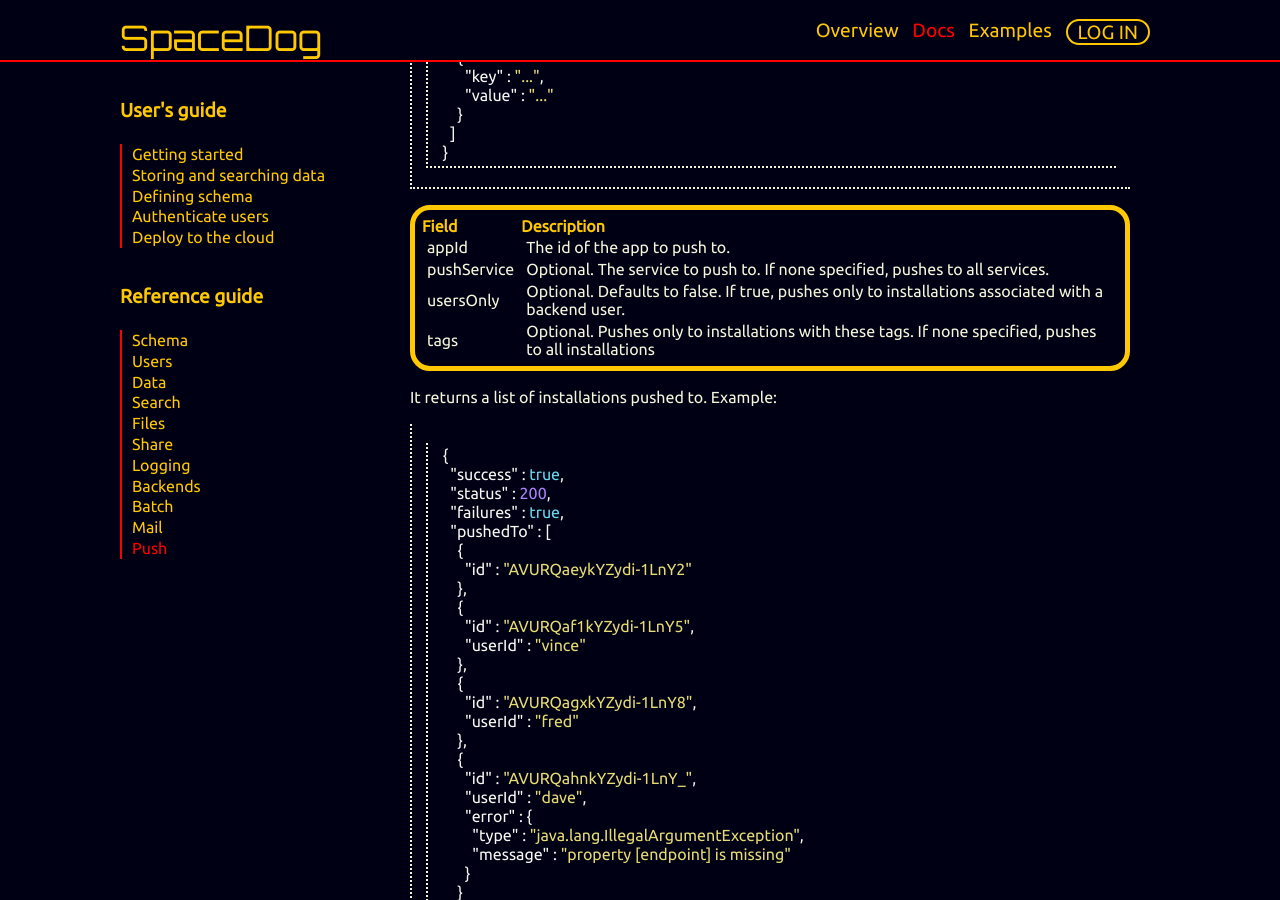
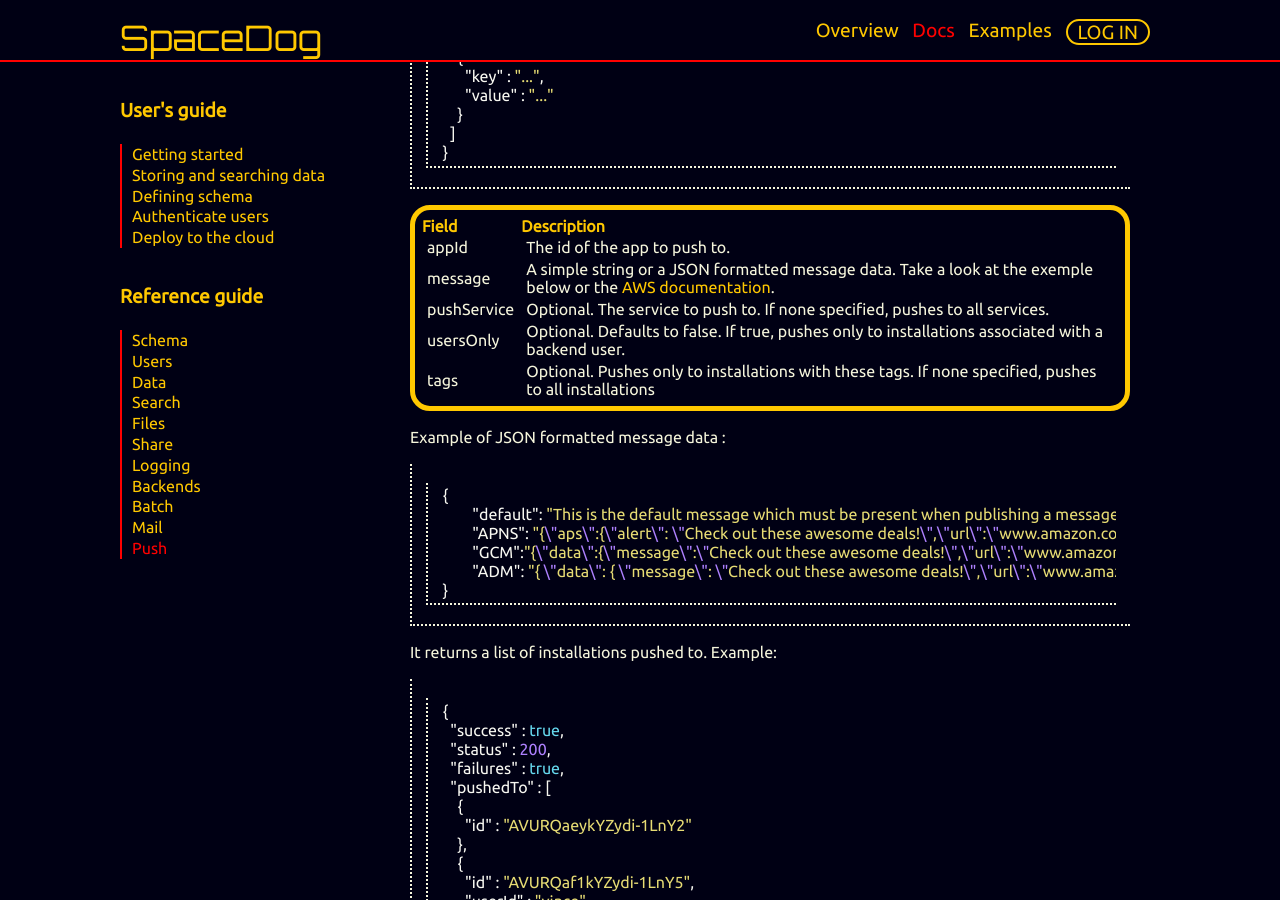
Before and after one commit to spacedog-io/spacedog.io, a Jekyll site: the page built from src/_reference-guide/push.md, in a window 1280 px wide and 900 px high, scrolled down 1911 px. Built offline with Jekyll 4.4.1, drawn with Linux system fonts in a browser that asks for light colours; nearby versions of some CDN libraries; Markdown is read by kramdown in place of the engine named in the settings.

Commit message:
Adds push message description, format and example

````diff
--- a/src/_reference-guide/push.md
+++ b/src/_reference-guide/push.md
@@ -28,14 +28,14 @@ Use this endpoint to manage your mobile app installations on user devices and to
 }
 ```
 
-Field | Description
-------|------------
-token | The token provided by the device to push notifications to this app.
-appId | The id of the app to push to.
-pushService | The push service to use to push to this device. Valid values are APNS, APNS_SANDBOX, ADM, GCM, BAIDU, WNS.
-tags  | An array of tags used to select the installations to push to.
-tags.key | the tag's key
-tags.value | the tag's value
+| Field       | Description                              |
+| ----------- | ---------------------------------------- |
+| token       | The token provided by the device to push notifications to this app. |
+| appId       | The id of the app to push to.            |
+| pushService | The push service to use to push to this device. Valid values are APNS, APNS_SANDBOX, ADM, GCM, BAIDU, WNS. |
+| tags        | An array of tags used to select the installations to push to. |
+| tags.key    | the tag's key                            |
+| tags.value  | the tag's value                          |
 
 If an installation is posted with credentials of a valid user, the new installation is associated with this user. Otherwise the new installation is not associated with any user.
 
@@ -98,12 +98,24 @@ If an installation is posted with credentials of a valid user, the new installat
 }
 ```
 
-Field | Description
-------|------------
-appId | The id of the app to push to.
-pushService | Optional. The service to push to. If none specified, pushes to all services.
-usersOnly | Optional. Defaults to false. If true, pushes only to installations associated with a backend user.
-tags  | Optional. Pushes only to installations with these tags. If none specified, pushes to all installations
+| Field       | Description                              |
+| ----------- | ---------------------------------------- |
+| appId       | The id of the app to push to.            |
+| message     | A simple string or a JSON formatted message data. Take a look at the exemple below or the [AWS documentation](http://docs.aws.amazon.com/sns/latest/dg/mobile-push-send-custommessage.html). |
+| pushService | Optional. The service to push to. If none specified, pushes to all services. |
+| usersOnly   | Optional. Defaults to false. If true, pushes only to installations associated with a backend user. |
+| tags        | Optional. Pushes only to installations with these tags. If none specified, pushes to all installations |
+
+Example of JSON formatted message data :
+
+```json
+{
+	"default": "This is the default message which must be present when publishing a message to a topic. The default message will only be used if a message is not present for one of the notification platforms.",
+	"APNS": "{\"aps\":{\"alert\": \"Check out these awesome deals!\",\"url\":\"www.amazon.com\"} }",
+	"GCM":"{\"data\":{\"message\":\"Check out these awesome deals!\",\"url\":\"www.amazon.com\"}}",
+	"ADM": "{ \"data\": { \"message\": \"Check out these awesome deals!\",\"url\":\"www.amazon.com\" }}"
+}
+```
 
 It returns a list of installations pushed to. Example:
 
````
